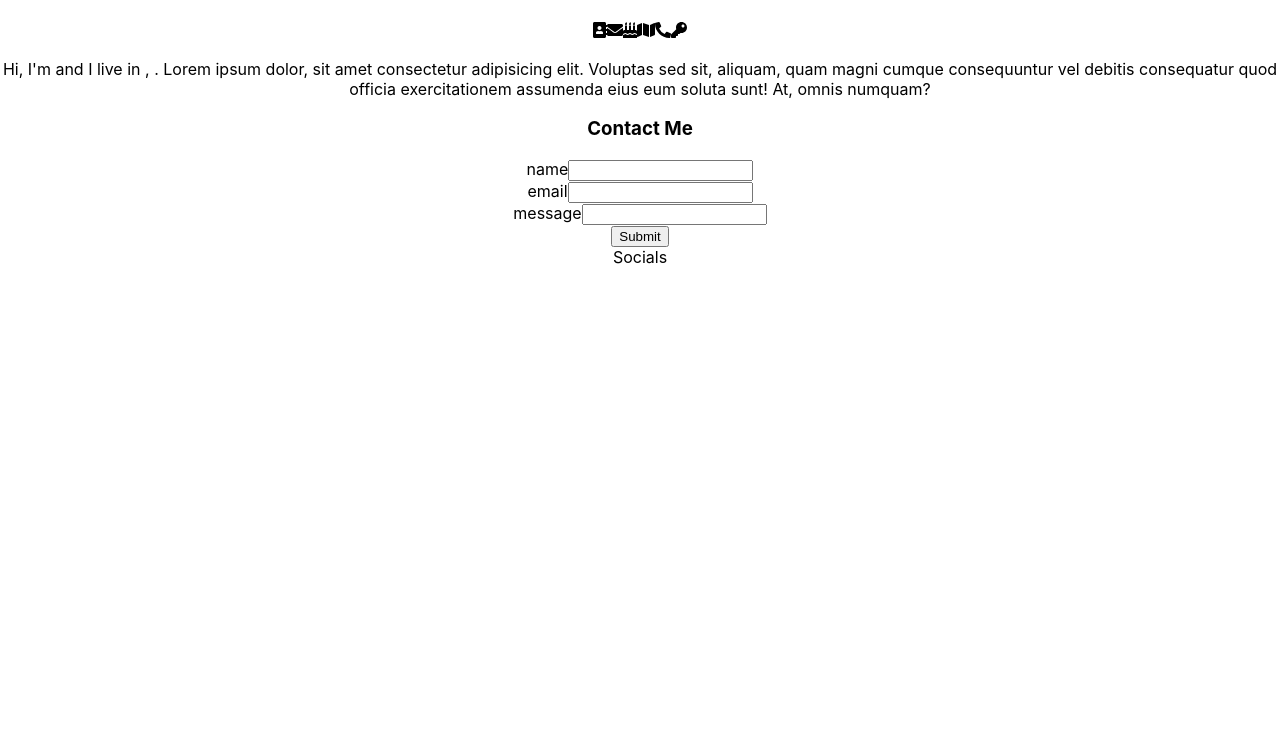
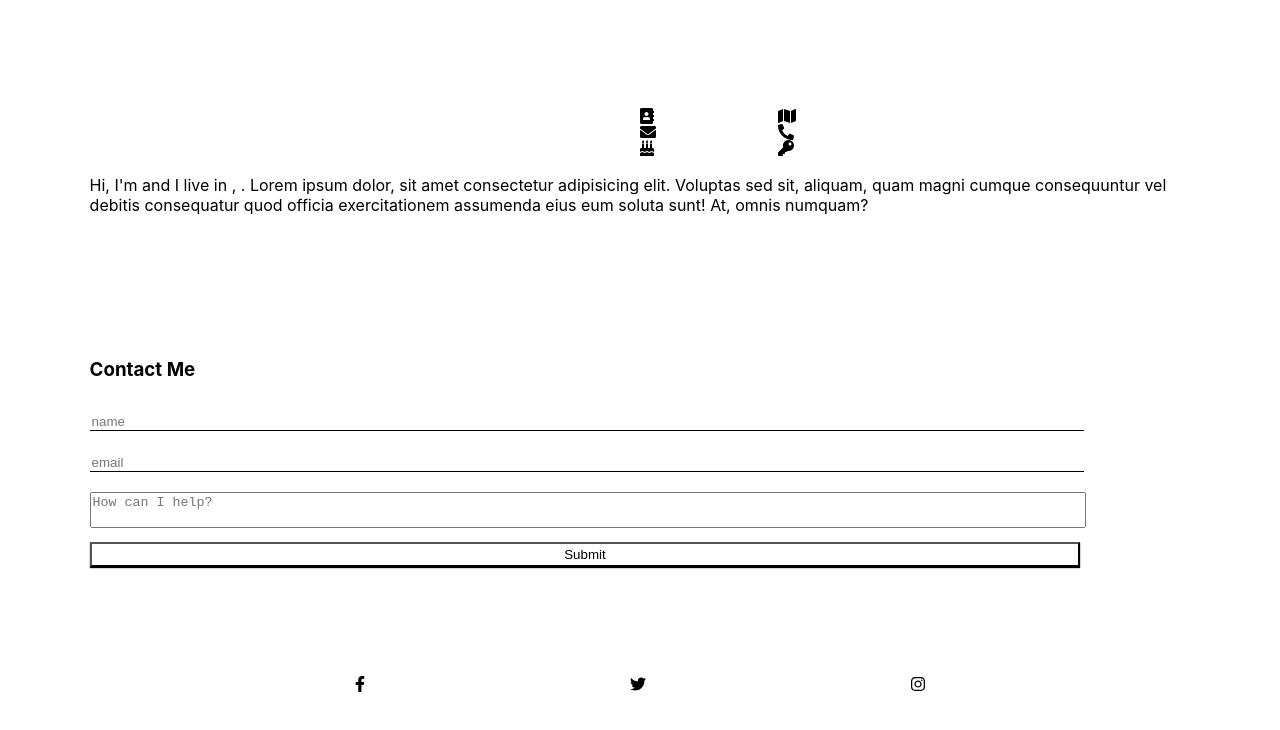
Before and after one commit to DavidSwanberg/code_test, a React (Create React App) app: page / in a window 1280 px wide. Shown: the top 730 px of the page. Built offline with nearby package versions, Linux system fonts and the light colour scheme; no server answers.

Commit message:
initial styling

```diff
--- a/package.json
+++ b/package.json
@@ -4,6 +4,7 @@
   "private": true,
   "dependencies": {
     "@fortawesome/fontawesome-svg-core": "^1.2.30",
+    "@fortawesome/free-brands-svg-icons": "^5.14.0",
     "@fortawesome/free-solid-svg-icons": "^5.14.0",
     "@fortawesome/react-fontawesome": "^0.1.11",
     "@testing-library/jest-dom": "^4.2.4",
--- a/src/App.css
+++ b/src/App.css
@@ -1,3 +1,99 @@
-.App {
+/* *{
+  border: 1px solid red;
+} */
+
+.App{
+  height: 100vh;
+  display: flex;
+  flex-direction: column;
+  justify-content: space-evenly;
+}
+
+.top-container{
+  display: flex;
+  flex-direction: row;
+  justify-content: space-evenly;
+}
+
+#icons{
+  display: grid;
+  grid-template-columns: repeat(2, 1fr);
+  grid-template-rows: repeat(3, 1fr);
+  width: 25%;
   text-align: center;
+
 }
+
+#address{
+  grid-column: 1/2;
+  grid-row: 1/2;
+}
+
+#envelope{
+  grid-column: 1/2;
+  grid-row: 2/3;
+}
+
+#cake{
+  grid-column: 1/2;
+  grid-row: 3/4;
+}
+
+#map{
+  grid-column: 2/3;
+  grid-row: 1/2;
+}
+
+#phone{
+  grid-column: 2/3;
+  grid-row: 2/3;
+}
+
+#key{
+  grid-column: 2/3;
+  grid-row: 3/4;
+}
+
+.profile-pic{
+  border-radius: 50%;
+}
+
+.profile, .contact, .socials{
+  padding-left: 7%;
+  padding-right: 7%;
+}
+
+.socials {
+  display: flex;
+  flex-direction: row;
+  justify-content: space-evenly;
+}
+
+form{
+  display: flex;
+  flex-direction: column;
+  justify-content: space-evenly;
+}
+
+.input{
+  margin-top: 10px;
+  margin-bottom: 10px;
+}
+input, textarea, button {
+  width: 90%;
+}
+
+input{
+  border: none;
+  border-bottom: 1px solid black;
+}
+
+button {
+  background-color: white;
+  box-shadow: 0px 1px 1px 0px black;
+  height: 25px;
+}
+
+textarea{
+  resize: none;
+}
--- a/src/components/Contact.jsx
+++ b/src/components/Contact.jsx
@@ -25,28 +25,28 @@ const Contact = () => {
       };
 
     return(
-        <div>
+        <div className="contact">
             <h3>Contact Me</h3>
             <form onSubmit={handleSubmit}>
         <div className="input">
-        <label>name</label>
         <input
+        placeholder="name"
         value={input.name}
         name="name"
         onChange={handleChange}
         />
         </div>
         <div className="input">
-        <label>email</label>
         <input
+        placeholder="email"
         value={input.email}
         name="email"
         onChange={handleChange}
         />
         </div>
         <div className="input">
-        <label>message</label>
-        <input
+        <textarea
+        placeholder="How can I help?"
         value={input.message}
         name="message"
         onChange={handleChange}
--- a/src/components/Profile.jsx
+++ b/src/components/Profile.jsx
@@ -50,14 +50,14 @@ const Profile = () => {
     return(
         <div className="profile">
             <div className="top-container">
-                <img src={picture}/>
+                <img className="profile-pic" src={picture} onClick={()=>setDisplayData(`${name.first} ${name.last}`)}/>
                 <div id="icons">
-                <FontAwesomeIcon icon={["fas", "address-book"]} onClick={()=>setDisplayData(`${location.street.number.toString()} ${location.street.name} ${location.city},${location.state} ${location.country} ${location.postcode}`)}/>
-                <FontAwesomeIcon icon={["fas", "envelope"]} onClick={()=>setDisplayData(email)}/>
-                <FontAwesomeIcon icon={["fas", "birthday-cake"]} onClick={()=>setDisplayData(convertDate(birthday.date))}/>
-                <FontAwesomeIcon icon={["fas", "map"]} onClick={()=>setDisplayData(`${location.coordinates.latitude},${location.coordinates.longitude}`)}/>
-                <FontAwesomeIcon icon={["fas", "phone-alt"]} onClick={()=>setDisplayData(phone)}/>
-                <FontAwesomeIcon icon={["fas", "key"]} onClick={()=>setDisplayData(`Username:${login.username} Password:${login.password}`)}/>
+                <FontAwesomeIcon id="address" icon={["fas", "address-book"]} onClick={()=>setDisplayData(`${location.street.number.toString()} ${location.street.name} ${location.city},${location.state} ${location.country} ${location.postcode}`)}/>
+                <FontAwesomeIcon id="envelope" icon={["fas", "envelope"]} onClick={()=>setDisplayData(email)}/>
+                <FontAwesomeIcon id="cake"icon={["fas", "birthday-cake"]} onClick={()=>setDisplayData(convertDate(birthday.date))}/>
+                <FontAwesomeIcon id="map" icon={["fas", "map"]} onClick={()=>setDisplayData(`${location.coordinates.latitude},${location.coordinates.longitude}`)}/>
+                <FontAwesomeIcon id="phone" icon={["fas", "phone-alt"]} onClick={()=>setDisplayData(phone)}/>
+                <FontAwesomeIcon id="key" icon={["fas", "key"]} onClick={()=>setDisplayData(`Username:${login.username} Password:${login.password}`)}/>
                 </div>
             </div>
             <div className="bottom-container">
--- a/src/components/Socials.jsx
+++ b/src/components/Socials.jsx
@@ -1,10 +1,14 @@
 import React from 'react';
+import { FontAwesomeIcon } from '@fortawesome/react-fontawesome';
+
 
 const Socials = () => {
 
     return(
-        <div>
-            Socials
+        <div className="socials">
+            <FontAwesomeIcon icon={["fab", "facebook-f"]} onClick={()=> window.open("http://facebook.com/", "_blank")}/>
+                <FontAwesomeIcon icon={["fab", "twitter"]} onClick={()=> window.open("http://twitter.com/", "_blank")}/>
+                <FontAwesomeIcon icon={["fab", "instagram"]} onClick={()=> window.open("http://instagram.com/", "_blank")} />
         </div>
     )
 }
--- a/src/fontawesome.js
+++ b/src/fontawesome.js
@@ -1,6 +1,19 @@
 import { library } from '@fortawesome/fontawesome-svg-core';
-import { faAddressBook, faEnvelope, faBirthdayCake, faMap, faPhoneAlt, faKey} from '@fortawesome/free-solid-svg-icons';
+import {
+    faAddressBook,
+    faEnvelope,
+    faBirthdayCake,
+    faMap,
+    faPhoneAlt,
+    faKey} from '@fortawesome/free-solid-svg-icons';
+import {
+    faFacebookF,
+    faTwitter,
+    faInstagram
+} from '@fortawesome/free-brands-svg-icons';
 
 library.add(
-    faAddressBook, faEnvelope, faBirthdayCake, faMap, faPhoneAlt, faKey
+    faAddressBook, faEnvelope, faBirthdayCake, faMap, faPhoneAlt, faKey, faFacebookF,
+    faTwitter,
+    faInstagram
 )
```
Also changed, not shown: 1 other file (tests, documents, lock files or other folders).
